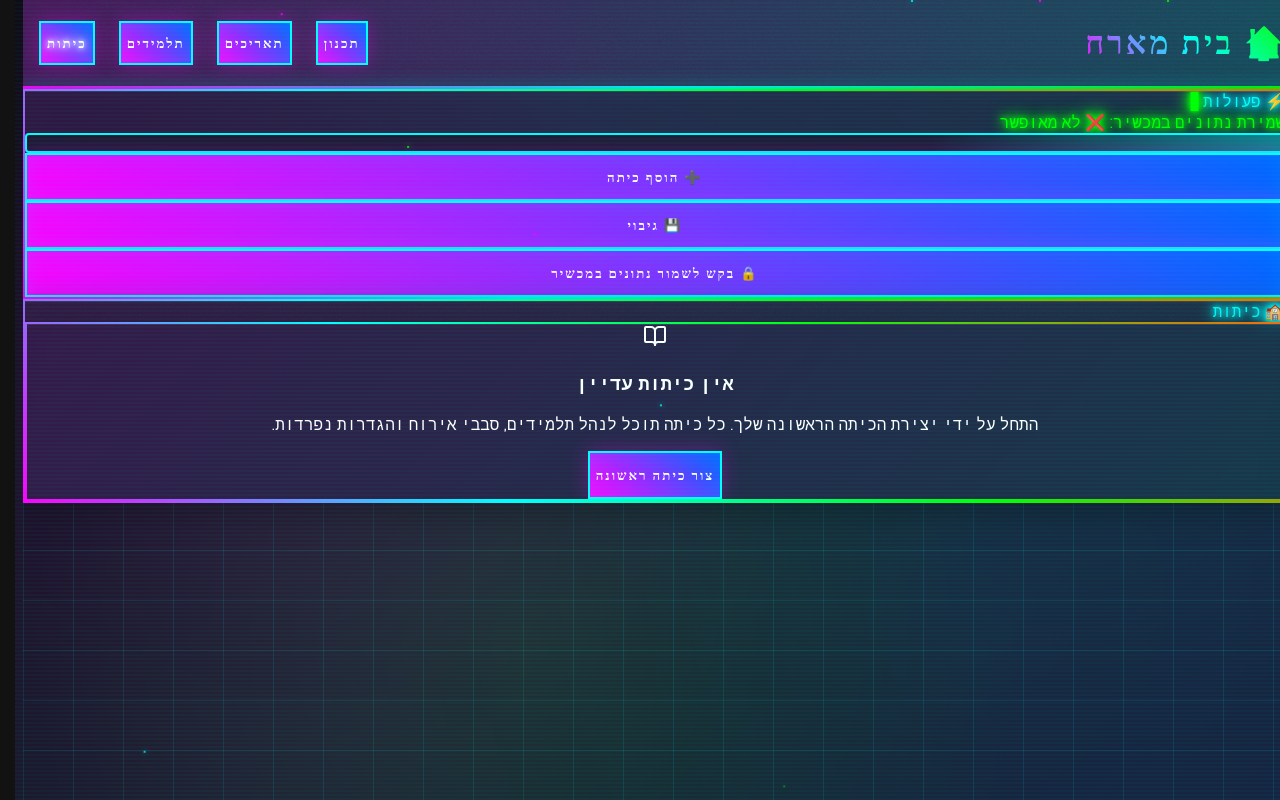
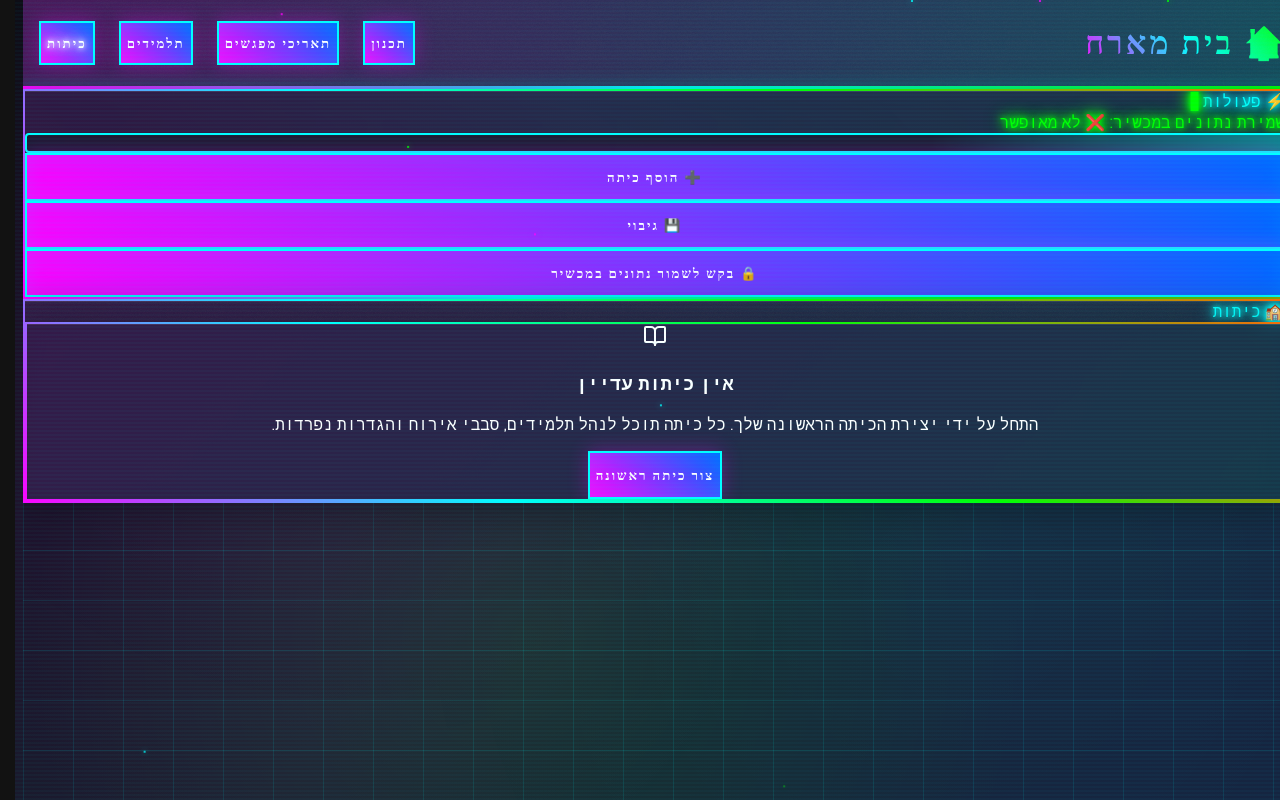
Before and after one commit to Yaronglp/hosting-house, a React (Vite) app: page / in a window 1280 px wide. Built offline with nearby package versions, Linux system fonts and the light colour scheme.

Commit message:
chore: date labels

```diff
--- a/src/components/layout/AppHeader.tsx
+++ b/src/components/layout/AppHeader.tsx
@@ -57,11 +57,11 @@ export function AppHeader({ currentClassName, activeTab, onTabChange }: AppHeade
                   onClick={() => onTabChange('rounds')}
                   type="button"
                   role="button"
-                  aria-label="תאריכים"
+                  aria-label="תאריכי מפגשים"
                   style={{ minHeight: '44px' }}
                   data-cy="tab-rounds"
                 >
-                  תאריכים
+                  תאריכי מפגשים
                 </button>
               </NavigationMenuItem>
               <NavigationMenuItem className="flex-1 min-[700px]:flex-initial">
--- a/src/components/layout/MainContent.tsx
+++ b/src/components/layout/MainContent.tsx
@@ -22,7 +22,7 @@ export function MainContent({
     switch (activeTab) {
       case 'classes': return '🏫 כיתות'
       case 'students': return '👥 תלמידים'
-      case 'rounds': return '🔄 סבבים'
+      case 'rounds': return '🔄 תאריכי מפגשים'
       case 'plan': return '📋 תכנון'
       default: return ''
     }
--- a/src/components/lists/RoundsList.tsx
+++ b/src/components/lists/RoundsList.tsx
@@ -61,9 +61,8 @@ export function RoundsList({ classId, onRoundEdit, onRoundAdd }: RoundsListProps
     <div className="space-y-4">
       <div className="flex justify-between items-center">
         <div>
-          <h2 className="text-lg font-semibold">תאריכי מפגש</h2>
           <p className="text-sm text-muted-foreground">
-            {rounds.length} תאריכי מפגש מוגדרים
+            {rounds.length} תאריכי מפגשים מוגדרים
           </p>
         </div>
         <Button onClick={onRoundAdd} data-cy="add-round-button">
```
